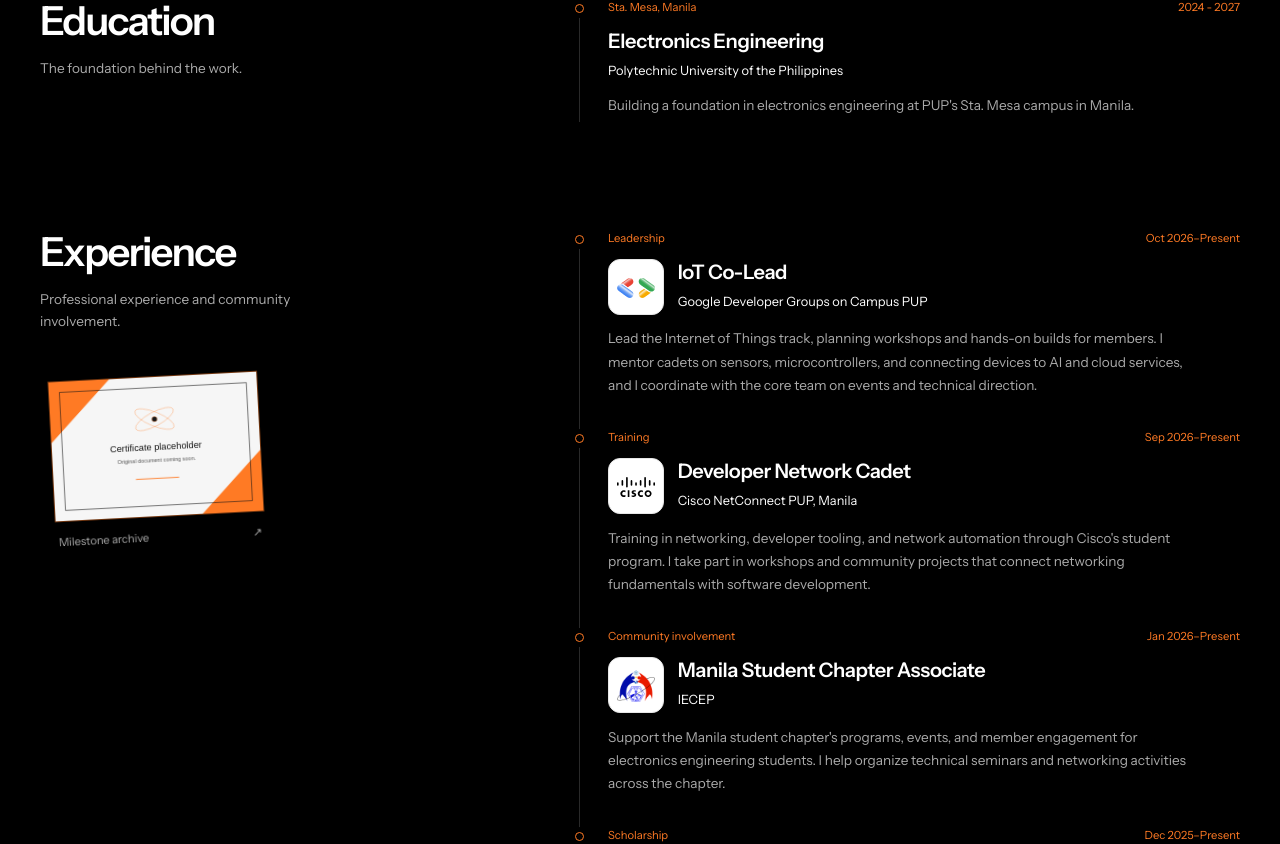
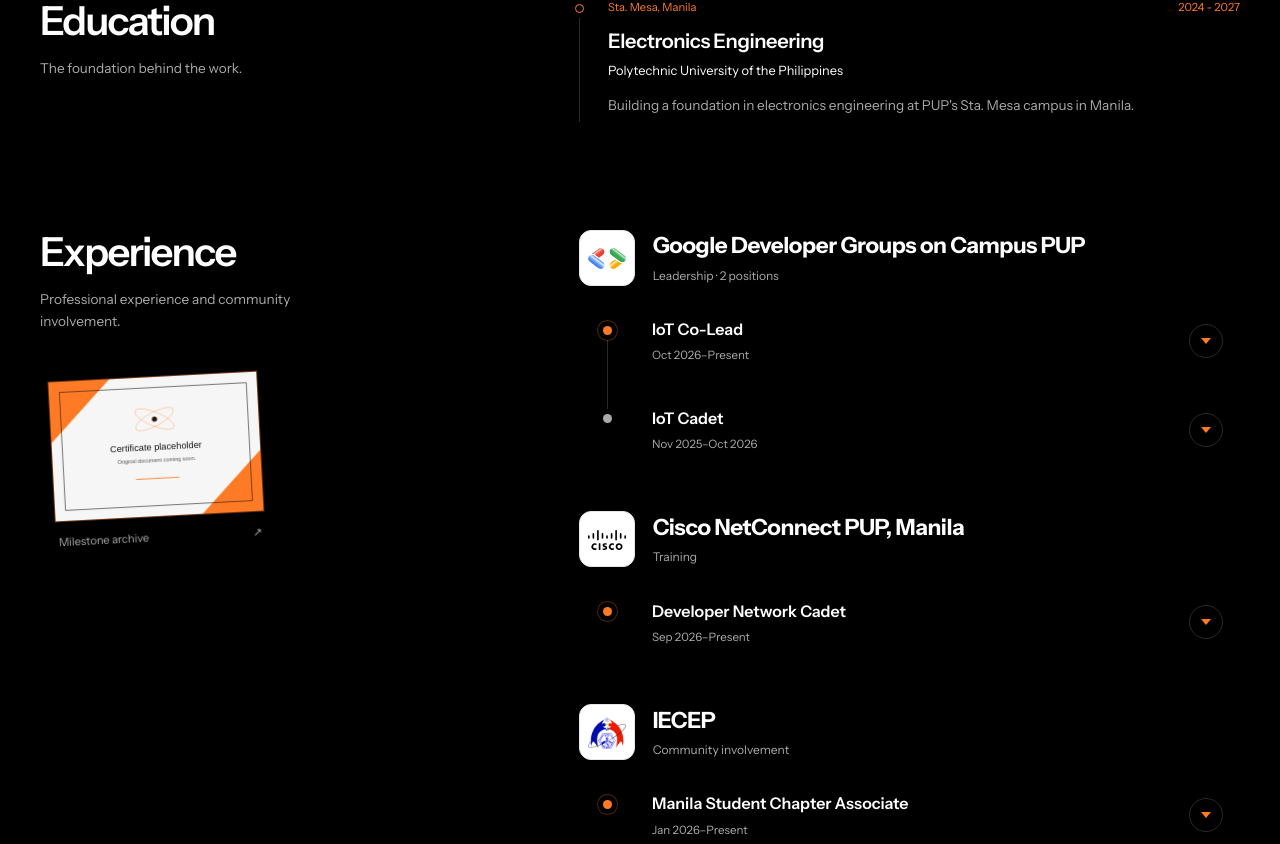
Before and after one commit to tensorkai/benedictfusin, a Next.js app: page / in a window 1280 px wide. Shown: the part 4506-5350 px from the top of the page. Built offline with nearby package versions, Linux system fonts and the light colour scheme; no server answers; a web font is replaced by a local one.

Commit message:
refactored: experience design and format

```diff
--- a/app/components/BackgroundSection.tsx
+++ b/app/components/BackgroundSection.tsx
@@ -1,5 +1,6 @@
 import type { ReactNode } from "react";
 import Image from "next/image";
+import ExperienceRole from "./ExperienceRole";
 import type { BackgroundEntry } from "../content";
 
 export default function BackgroundSection({ id, title, intro, entries, children }: {
@@ -16,19 +17,25 @@ export default function BackgroundSection({ id, title, intro, entries, children
         <p>{intro}</p>
         {children}
       </div>
-      <ul className="background-timeline">
+      <ul className={`background-timeline${id === "experience" ? " background-timeline--career" : ""}`}>
         {entries.map((entry) => <li key={entry.id}>
-          <div className="background-timeline__meta"><span>{entry.category}</span>{entry.period && <span>{entry.period}</span>}</div>
+          {id === "education" && <div className="background-timeline__meta"><span>{entry.category}</span>{entry.period && <span>{entry.period}</span>}</div>}
           <div className="background-timeline__identity">
             {entry.logo && <span className="background-timeline__logo">
               <Image src={entry.logo} alt="" width={40} height={40} />
             </span>}
             <div>
-              <h3>{entry.title}</h3>
-              <p className="background-timeline__organization">{entry.organization}</p>
+              <h3>{id === "experience" ? entry.organization : entry.title}</h3>
+              {id === "experience" && <p className="background-timeline__company-meta">{entry.category}{entry.previousRoles?.length ? ` · ${entry.previousRoles.length + 1} positions` : ""}</p>}
+              {id === "education" && <p className="background-timeline__organization">{entry.organization}</p>}
             </div>
           </div>
-          {entry.detail && <p className="background-timeline__detail">{entry.detail}</p>}
+          {id === "education" && entry.detail && <p className="background-timeline__detail">{entry.detail}</p>}
+          {id === "experience" && <ul className="background-timeline__roles" aria-label={`Positions at ${entry.organization}`}>
+            {[entry, ...(entry.previousRoles ?? [])].map((role, index) => <li key={role.title} className={index === 0 ? "is-current" : undefined}>
+              <ExperienceRole title={role.title} period={role.period} detail={role.detail} />
+            </li>)}
+          </ul>}
           {entry.href && <a href={entry.href} target={entry.href.startsWith("https:") ? "_blank" : undefined} rel={entry.href.startsWith("https:") ? "noopener noreferrer" : undefined}>{entry.linkLabel}</a>}
         </li>)}
       </ul>
--- /dev/null
+++ b/app/components/ExperienceRole.tsx
@@ -0,0 +1,31 @@
+"use client";
+
+import { useId, useState } from "react";
+
+export default function ExperienceRole({ title, period, detail }: {
+  title: string;
+  period?: string;
+  detail?: string;
+}) {
+  const [open, setOpen] = useState(false);
+  const panelId = useId();
+
+  return <div className="background-timeline__role" data-open={open}>
+    <div className="background-timeline__role-header">
+      <div className="background-timeline__role-label">
+        <span className="background-timeline__role-title">{title}</span>
+        <span className="background-timeline__role-period">{period}</span>
+      </div>
+      <button type="button" className="background-timeline__toggle"
+        aria-label={`${open ? "Hide" : "Show"} details for ${title}`}
+        aria-expanded={open} aria-controls={panelId} onClick={() => setOpen(!open)}>
+        <svg width="12" height="12" viewBox="0 0 12 12" aria-hidden="true" focusable="false">
+          <path d="M1 3h10L6 9z" fill="currentColor" />
+        </svg>
+      </button>
+    </div>
+    <div id={panelId} hidden={!open} className="background-timeline__role-body">
+      <p className="background-timeline__detail">{detail}</p>
+    </div>
+  </div>;
+}
--- a/app/content.ts
+++ b/app/content.ts
@@ -35,6 +35,7 @@ export interface ProjectSlot {
 
 export interface BackgroundEntry {
   id: string;
+  previousRoles?: { title: string; period: string; detail: string }[];
   logo?: string;
   title: string;
   organization: string;
@@ -214,6 +215,13 @@ export const experience: BackgroundEntry[] = [
     id: "gdg-pup",
     logo: "/organizations/gdg.webp",
     title: "IoT Co-Lead",
+    previousRoles: [
+      {
+        title: "IoT Cadet",
+        period: "Nov 2025–Oct 2026",
+        detail: "Built hands-on IoT and machine learning projects, from sensor data collection to embedded prototypes. Joined community events and workshops, and earned a promotion to Co-Lead.",
+      },
+    ],
     organization: "Google Developer Groups on Campus PUP",
     category: "Leadership",
     period: "Oct 2026–Present",
--- a/app/globals.css
+++ b/app/globals.css
@@ -751,6 +751,34 @@ section[id], article[id] { scroll-margin-top: 110px; }
 .background-timeline__logo { display: grid; place-items: center; flex: 0 0 56px; width: 56px; height: 56px; padding: 8px; border-radius: 12px; background: #fff; border: 1px solid #e6e6e6; }
 .background-timeline__logo img { display: block; width: 40px; height: 40px; object-fit: contain; }
 .background-timeline__detail { margin: .8rem 0 0; max-width: 65ch; font-size: .85rem; line-height: 1.7; color: var(--muted); }
+.background-timeline--career > li { padding: 0 0 2rem; border: 0; }
+.background-timeline--career > li::before { display: none; }
+.background-timeline--career .background-timeline__identity { align-items: center; gap: 1.1rem; }
+.background-timeline--career h3 { font-size: clamp(1.15rem, 2vw, 1.4rem); font-weight: 650; }
+.background-timeline__company-meta { margin: .4rem 0 0; font-size: .75rem; color: var(--muted); line-height: 1.5; }
+.background-timeline__roles { list-style: none; margin: 1rem 0 0 28px; padding: 0; }
+.background-timeline__roles > li { position: relative; padding: 0 0 .65rem 28px; }
+.background-timeline__roles > li::before { content: ""; position: absolute; top: 24px; bottom: -24px; left: 0; width: 1px; background: var(--line); }
+.background-timeline__roles > li:last-child::before { display: none; }
+.background-timeline__roles > li::after { content: ""; position: absolute; top: 24px; left: -4px; width: 9px; height: 9px; border-radius: 50%; background: var(--muted); box-shadow: 0 0 0 5px var(--background); }
+.background-timeline__roles > li.is-current::after { background: var(--accent); box-shadow: 0 0 0 5px var(--background), 0 0 0 6px color-mix(in srgb, var(--accent) 30%, transparent); }
+.background-timeline__role { border: 1px solid transparent; border-radius: 14px; transition: background .2s, border-color .2s; }
+.background-timeline__role:hover { background: color-mix(in srgb, var(--text) 3%, transparent); }
+.background-timeline__role[data-open="true"] { background: color-mix(in srgb, var(--accent) 5%, var(--background)); border-color: color-mix(in srgb, var(--accent) 25%, var(--line)); }
+.background-timeline__role-header { display: flex; align-items: center; justify-content: space-between; gap: 1rem; min-height: 44px; padding: .9rem 1rem; }
+.background-timeline__toggle:focus-visible { outline: 2px solid var(--accent); outline-offset: 4px; border-radius: 12px; }
+.background-timeline__role-label { display: grid; gap: .4rem; min-width: 0; }
+.background-timeline__role-title { font-size: 1rem; font-weight: 600; line-height: 1.5; }
+.background-timeline__role-period { color: var(--muted); font-size: .72rem; line-height: 1.5; }
+.background-timeline__toggle { display: grid; place-items: center; flex: 0 0 34px; width: 34px; height: 34px; padding: 0; background: transparent; cursor: pointer; border: 1px solid var(--line); border-radius: 50%; color: var(--accent); transition: transform .25s, background .25s, border-color .25s; }
+.background-timeline__toggle svg { display: block; }
+.background-timeline__role[data-open="true"] .background-timeline__toggle { background: var(--accent); border-color: var(--accent); color: var(--background); }
+.background-timeline__role-body { margin: 0 1rem; padding: .9rem 0 1rem; border-top: 1px solid color-mix(in srgb, var(--accent) 20%, var(--line)); }
+.background-timeline__role .background-timeline__detail { margin: 0; }
+.background-timeline__role[data-open="true"] .background-timeline__role-body { animation: career-reveal .25s ease-out; }
+@keyframes career-reveal { from { opacity: 0; transform: translateY(-5px); } to { opacity: 1; transform: translateY(0); } }
+@media (prefers-reduced-motion: reduce) { .background-timeline__role, .background-timeline__toggle { transition: none; } .background-timeline__role[data-open="true"] .background-timeline__role-body { animation: none; } }
+@media (max-width: 480px) { .background-timeline__roles { margin-left: 16px; } .background-timeline__roles > li { padding-left: 16px; } .background-timeline__role-header { padding: .8rem; gap: .6rem; } .background-timeline__role-body { margin-inline: .8rem; } }
 .background-timeline a { display: inline-flex; align-items: center; min-height: 44px; margin-top: .35rem; font-size: .8rem; color: var(--accent); text-underline-offset: 4px; }
 @media (max-width: 767px) { .background-section { padding-block: 36px; } .background-section__layout { grid-template-columns: 1fr; gap: 1.75rem; } }
 @media (min-width: 768px) and (max-width: 1099px) {
```
